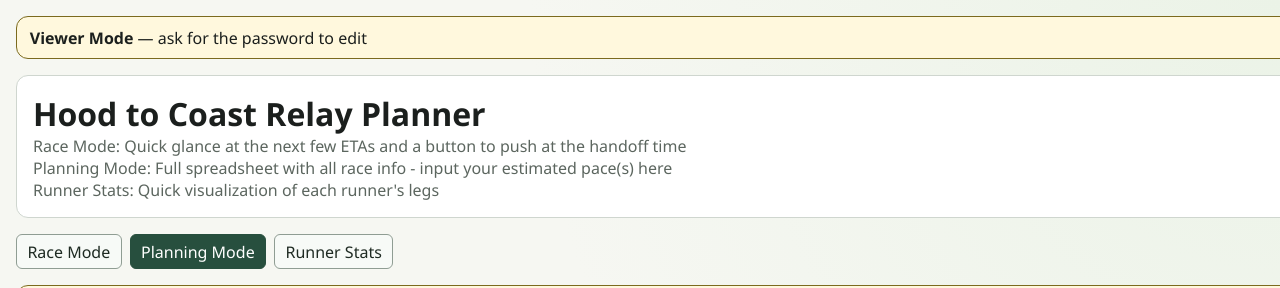
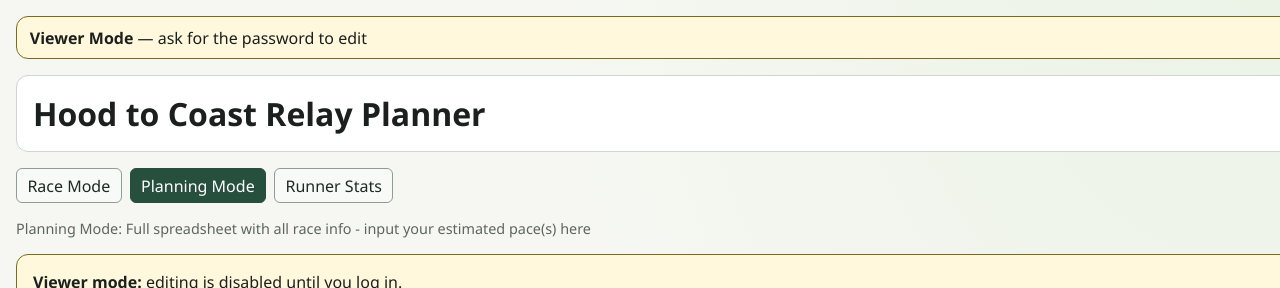
Before and after one commit to ipil/HTC_tracking, a Next.js app: page / in a window 1280 px wide. Shown: the top 288 px of the page. Built offline with nearby package versions, Linux system fonts and the light colour scheme; no server answers; the database is empty.

Commit message:
intro text edit

```diff
--- a/app/page.tsx
+++ b/app/page.tsx
@@ -26,11 +26,6 @@
         <header className="panel" style={{ display: "flex", justifyContent: "space-between", alignItems: "center" }}>
           <div>
             <h1>Hood to Coast Relay Planner</h1>
-            <div className="muted">
-              <div>Race Mode: Quick glance at the next few ETAs and a button to push at the handoff time</div>
-              <div>Planning Mode: Full spreadsheet with all race info - input your estimated pace(s) here</div>
-              <div>Runner Stats: Quick visualization of each runner&apos;s legs</div>
-            </div>
           </div>
           <div style={{ display: "flex", gap: "0.5rem", alignItems: "center" }}>
             {accessLevel === "admin" ? <span>Admin Mode</span> : null}
--- a/components/TableClient.tsx
+++ b/components/TableClient.tsx
@@ -1264,6 +1264,13 @@
         >
           Runner Stats
         </button>
+      </div>
+      <div className="muted" style={{ fontSize: "0.9rem" }}>
+        {viewMode === "race"
+          ? "Race Mode: Quick glance at the next few ETAs and a button to push at the handoff time"
+          : viewMode === "plan"
+            ? "Planning Mode: Full spreadsheet with all race info - input your estimated pace(s) here"
+            : "Runner Stats: Quick visualization of each runner's legs"}
       </div>
 
       {viewMode === "race" ? (
```
